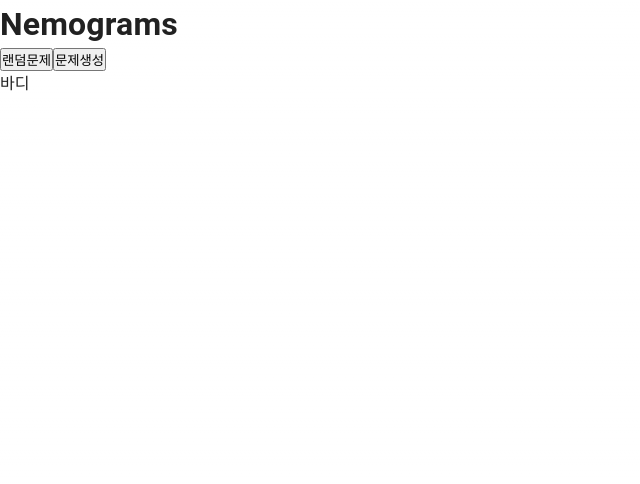
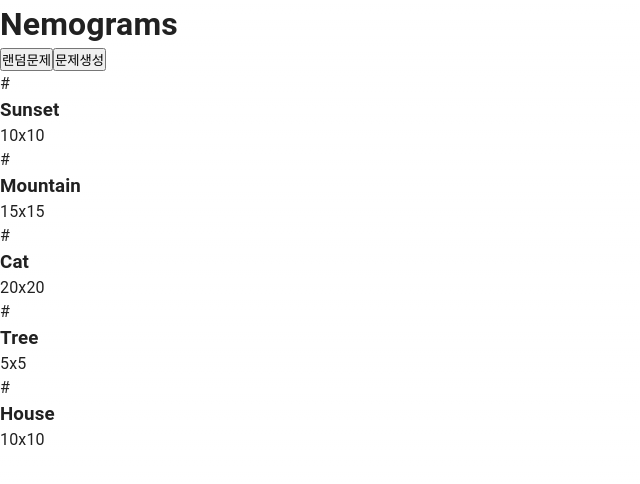
Before and after one commit to f-lab-edu/nemogram, a Next.js app: page / in a window 1280 px wide. Shown: the top 484 px of the page, without its empty margins (0-640 px from the left). Built offline with nearby package versions, Linux system fonts and the light colour scheme.

Commit message:
feat: 메인 페이지 마크업

```diff
--- a/src/pages/index.tsx
+++ b/src/pages/index.tsx
@@ -1,5 +1,6 @@
 import Head from "next/head";
 import { PuzzleCardListData } from "@/types/puzzleCardTypes";
+import PuzzleCardList from "@/components/PuzzleCardList";
 
 const puzzleCardListData: PuzzleCardListData = [
   {
@@ -45,7 +46,9 @@ export default function Home() {
       <Head>
         <title>Nemograms</title>
       </Head>
-      <div>바디</div>
+      <div>
+        <PuzzleCardList listData={puzzleCardListData} />
+      </div>
     </>
   );
 }
```
